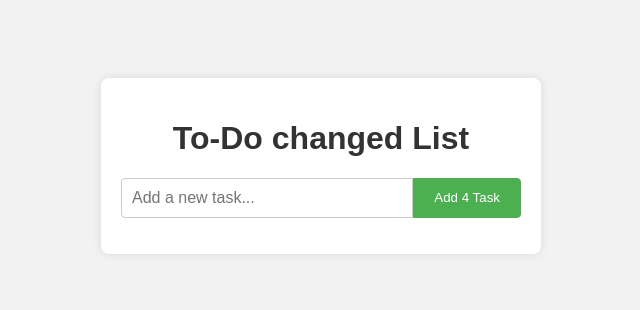
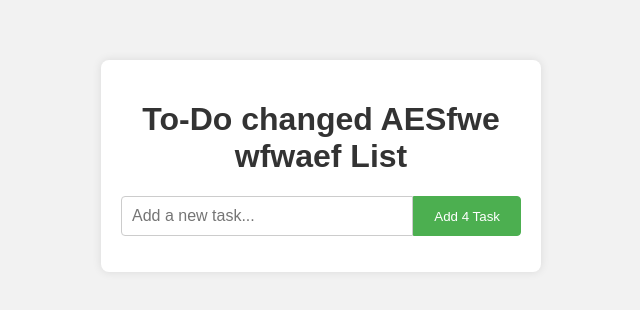
Before and after one commit to vish-cell/jen_test, a plain HTML site: page index.html in a window 1280 px wide. Shown: the part 234-544 px from the top of the page, without its empty margins (319-959 px from the left). Drawn offline with Linux system fonts and the light colour scheme.

Commit message:
change 7

```diff
--- a/index.html
+++ b/index.html
@@ -72,7 +72,7 @@ li:last-child {
 </head>
 <body>
   <div class="todo-container">
-    <h1>To-Do changed List</h1>
+    <h1>To-Do changed  AESfwe wfwaef List</h1>
     <div class="todo-form">
       <input type="text" id="taskInput" placeholder="Add a new task...">
       <button onclick="addTask()">Add 4 Task</button>
```
